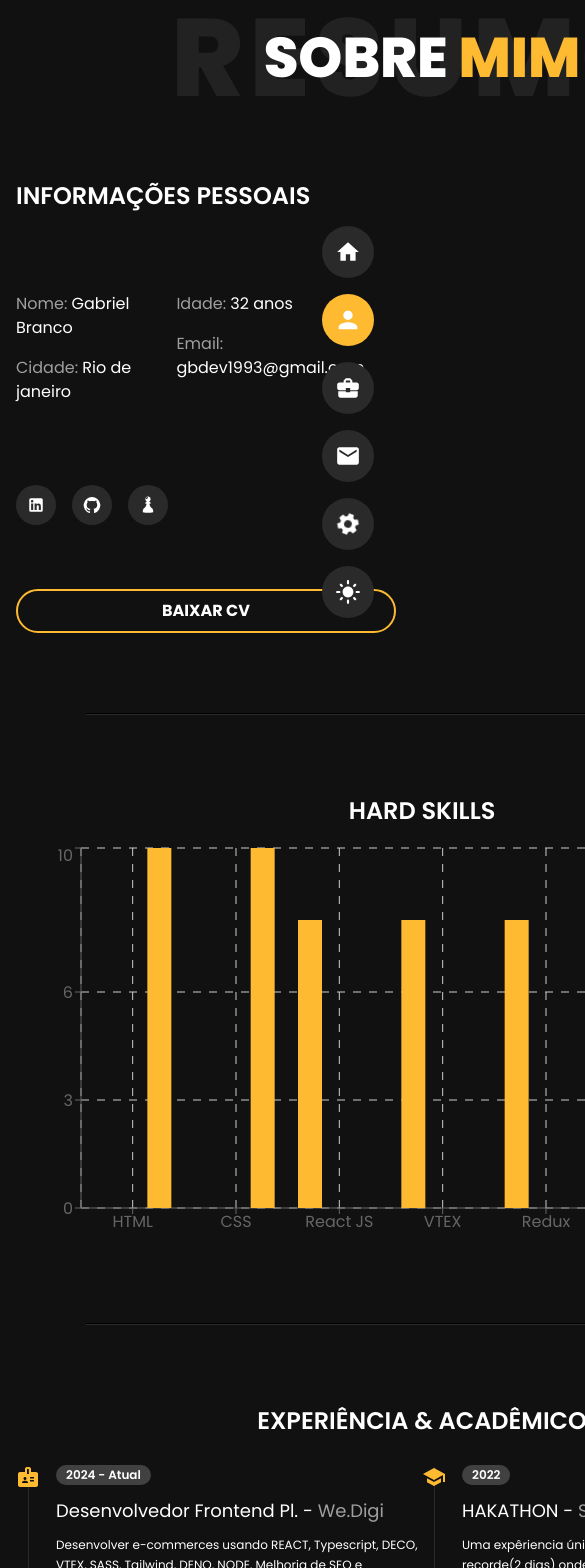
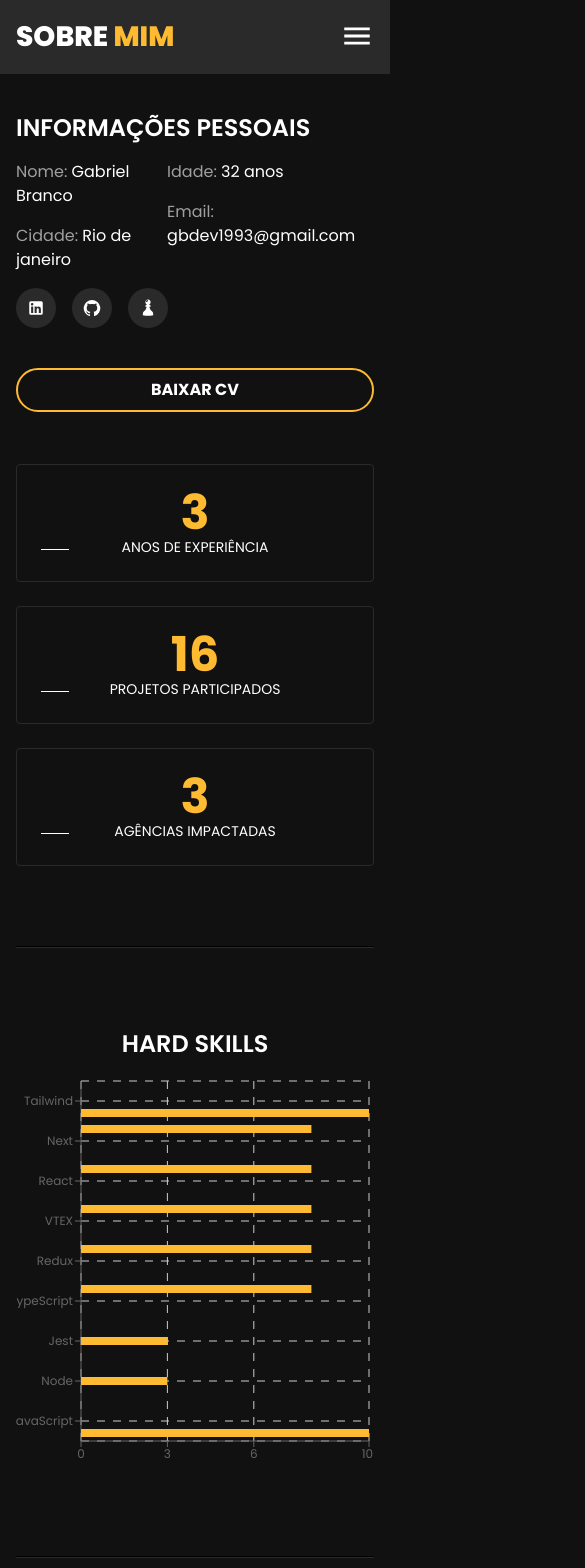
Before and after one commit to gb1993/portfolio, a Next.js app: page /sobre in a window 390 px wide. Shown: the top 1568 px of the page, 585 px wide, since content can reach past the window. Built offline with nearby package versions, Linux system fonts and the light colour scheme.

Commit message:
ajustes mobile

```diff
--- a/app/contato/page.tsx
+++ b/app/contato/page.tsx
@@ -53,7 +53,7 @@ const Contato = () => {
     <Container>
       <>
         <Title backTitle="CONTATO" title="FALE" highlight="COMIGO" />
-        <div className="w-full flex justify-between gap-7 flex-col lg:flex-row">
+        <div className="w-full flex justify-between gap-7 flex-col lg:flex-row mt-24 lg:mt-0">
           <div className="w-full lg:max-w-1/3">
             <TitleSecondary text="NÃO TENHA VERGONHA!" />
             <p className="text-dark-or-light-secondary mb-4 text-sm leading-normal">
--- a/app/globals.css
+++ b/app/globals.css
@@ -102,3 +102,8 @@
 .page-transition-bar:nth-child(7) {
   animation-delay: 1.08s;
 }
+@media (max-width: 1024px) {
+  .recharts-cartesian-axis-tick {
+    font-size: 12px;
+  }
+}
--- a/app/page.tsx
+++ b/app/page.tsx
@@ -3,12 +3,14 @@
 import { Typewriter } from "react-simple-typewriter";
 import getGreetings from "../utils/getGreeting";
 import ButtonLink from "@/components/ButtonLink";
+import Title from "@/components/Title";
 
 export default function Home() {
   const greet = getGreetings();
 
   return (
     <main className="w-full h-dvh flex flex-col justify-center max-w-[800px] m-auto px-4 animate-opacity-page">
+      <Title title="Home" />
       <h3
         className="text-lg text-dark-or-light-secondary"
         title="Baseado no horário de brasília"
--- a/app/sobre/page.tsx
+++ b/app/sobre/page.tsx
@@ -1,6 +1,13 @@
 import Container from "@/components/Container";
 import Title from "@/components/Title";
-import { socialMediaIconCss } from "@/utils/consts";
+import {
+  aboutKeyCss,
+  aboutMetricBoxCss,
+  aboutMetricBoxTextCss,
+  aboutMetricBoxYearsCss,
+  aboutValueCss,
+  socialMediaIconCss,
+} from "@/utils/consts";
 import Link from "next/link";
 import LinkedInIcon from "@mui/icons-material/LinkedIn";
 import GitHubIcon from "@mui/icons-material/GitHub";
@@ -11,19 +18,11 @@ import TecsChart from "@/components/TecsChart";
 import Experience from "@/components/Experience";
 
 const Sobre = () => {
-  const aboutKeyCss = "text-dark-or-light-secondary/60";
-  const aboutValueCss = "text-dark-or-light-secondary mb-4";
-  const aboutMetricBoxCss =
-    "w-full max-w-[240px] border rounded-sm border-black-secondary pt-5 pr-[30px] pb-[25px] pl-10";
-  const aboutMetricBoxYearsCss = `relative text-primary font-bold text-5xl after:content-["+"] after:absolute after:text-primary after:text-3xl after:font-normal`;
-  const aboutMetricBoxTextCss =
-    "relative pl-10 text-dark-or-light-secondary text-sm before:content-[''] before:absolute before:left-0 before:top-3 before:flex before:bg-dark-or-light-secondary before:w-7 before:h-[1px]";
-
   return (
     <Container>
       <>
         <Title backTitle="RESUMO" title="SOBRE" highlight="MIM" />
-        <section className="flex justify-between gap-13 w-full">
+        <section className="flex justify-between flex-col lg:flex-row gap-13 w-full mt-24 lg:mt-0">
           <div className="w-full flex justify-between flex-col">
             <TitleSecondary text="INFORMAÇÕES PESSOAIS" />
             <div className="flex justify-between">
@@ -83,13 +82,15 @@ const Sobre = () => {
                 </svg>
               </Link>
             </div>
+            <div className="mt-10 lg:mt-0">
             <ButtonLink
               link="/Currículo-Gabriel-Branco.pdf"
               text="BAIXAR CV"
               download={true}
             />
+            </div>
           </div>
-          <div className="w-full flex flex-wrap gap-6 justify-end">
+          <div className="w-full flex flex-wrap gap-6 justify-center lg:justify-end">
             <div className={aboutMetricBoxCss}>
               <h3 className={aboutMetricBoxYearsCss}>3</h3>
               <p className={aboutMetricBoxTextCss}>ANOS DE EXPERIÊNCIA</p>
@@ -105,7 +106,7 @@ const Sobre = () => {
           </div>
         </section>
         <Divide />
-        <section>
+        <section className="max-w-7xl w-full">
           <TitleSecondary text="HARD SKILLS" align="center" />
           <TecsChart />
         </section>
--- a/app/template.tsx
+++ b/app/template.tsx
@@ -3,7 +3,7 @@ import PageTransition from "@/components/PageTransition";
 
 export default function Template({ children }: { children: React.ReactNode }) {
   return (
-    <div className="min-w-dvh relative overflow-hidden">
+    <div className="w-full relative overflow-hidden">
       <PageTransition />
       <FloatBar />
       {children}
--- a/components/FloatBar/index.tsx
+++ b/components/FloatBar/index.tsx
@@ -15,6 +15,7 @@ import {
   themes,
 } from "@/utils/consts";
 import Link from "next/link";
+import MenuIcon from "@mui/icons-material/Menu";
 
 const FloatBar = () => {
   const { setColor, mode, toggleMode } = useColor();
@@ -22,7 +23,8 @@ const FloatBar = () => {
   const isActive = (href: string) => pathname === href;
 
   return (
-    <header className="fixed top-1/2 right-4 -translate-y-1/2 z-10 animate-opacity-page">
+    <>
+      <header className="hidden lg:block fixed top-1/2 right-4 -translate-y-1/2 z-10 animate-opacity-page">
         <ul className="flex flex-col gap-4 items-center">
           <li>
             <Link href="/" className={`group ${floatBarItemCss}`}>
@@ -85,7 +87,10 @@ const FloatBar = () => {
               ))}
             </ul>
             <div className="flex items-center justify-center w-full h-full z-[2] bg-black-secondary rounded-full group-hover:bg-primary duration-400">
-            <SettingsIcon className="animate-spin" sx={{ fontSize: "26px" }} />
+              <SettingsIcon
+                className="animate-spin"
+                sx={{ fontSize: "26px" }}
+              />
             </div>
           </li>
 
@@ -96,6 +101,15 @@ const FloatBar = () => {
           </li>
         </ul>
       </header>
+      <header className="lg:hidden fixed top-4 z-[11] right-4 animate-opacity-page">
+        <button className="cursor-pointer">
+          <MenuIcon
+            className="text-dark-or-light-secondary"
+            sx={{ width: 34, height: 40 }}
+          />
+        </button>
+      </header>
+    </>
   );
 };
 
--- a/components/PageTransition/index.tsx
+++ b/components/PageTransition/index.tsx
@@ -1,13 +1,13 @@
 "use client";
 import { useEffect } from "react";
 import { motion } from "framer-motion";
-
-const delays = [0.14, 0.28, 0.42, 0.56, 0.7, 0.84, 1.08];
+import { delays } from "@/utils/consts";
 
 const PageTransition = () => {
   useEffect(() => {
     const originalStyle = document.body.style.overflow;
     document.body.style.overflow = "hidden";
+    window.scrollTo(0, 0);
 
     const timer = setTimeout(() => {
       document.body.style.overflow = originalStyle;
--- a/components/TecsChart/index.tsx
+++ b/components/TecsChart/index.tsx
@@ -1,11 +1,22 @@
 "use client";
 import { dataChart } from "@/utils/consts";
-import { BarChart, Bar, XAxis, YAxis, Tooltip, CartesianGrid } from "recharts";
+import {
+  BarChart,
+  Bar,
+  XAxis,
+  YAxis,
+  Tooltip,
+  CartesianGrid,
+  ResponsiveContainer,
+} from "recharts";
 
 const TecsChart = () => {
   return (
+    <>
+      <div className="hidden lg:block">
+        <ResponsiveContainer width={"100%"} height={400} className={"m-auto"}>
           <BarChart
-      width={1000}
+            width={1280}
             height={400}
             data={dataChart}
             className="m-auto"
@@ -18,6 +29,28 @@ const TecsChart = () => {
             <Bar dataKey="junior" className="fill-primary" name="Junior" />
             <Bar dataKey="senior" className="fill-primary" name="Senior" />
           </BarChart>
+        </ResponsiveContainer>
+      </div>
+      <div className="block lg:hidden">
+        <ResponsiveContainer width="100%" height={400} className="m-auto">
+          <BarChart
+            width={1280}
+            height={400}
+            data={dataChart}
+            layout="vertical" // Define a orientação horizontal das barras
+            className="m-auto"
+          >
+            <CartesianGrid strokeDasharray="8 8" />
+            <XAxis type="number" domain={[0, 10]} /> {/* Eixo numérico */}
+            <YAxis type="category" dataKey="tech" /> {/* Eixo categórico */}
+            <Tooltip />
+            <Bar dataKey="pleno" className="fill-primary" name="Pleno" />
+            <Bar dataKey="junior" className="fill-primary" name="Junior" />
+            <Bar dataKey="senior" className="fill-primary" name="Senior" />
+          </BarChart>
+        </ResponsiveContainer>
+      </div>
+    </>
   );
 };
 
--- a/components/Title/index.tsx
+++ b/components/Title/index.tsx
@@ -3,23 +3,23 @@ import { useColor } from "@/context/ColorContext";
 
 interface Props {
   title: string;
-  backTitle: string;
-  highlight: string;
+  backTitle?: string;
+  highlight?: string;
 }
 
 const Title = ({ title, backTitle, highlight }: Props) => {
   const { mode } = useColor();
   const whatMode = mode === "dark";
   return (
-    <div className="w-fit mx-auto mb-20 relative flex items-center justify-center">
+    <div className="p-4 fixed top-0 z-10 lg:z-auto left-0 w-full lg:w-fit mx-auto mb-20 lg:relative lg:flex items-center justify-center bg-black-secondary lg:bg-transparent">
       <h2
-        className={`tracking-wider text-black-secondary font-extrabold text-[110px] leading-0 z-0 absolute top-1/2 left-1/2 transform -translate-x-1/2 -translate-y-1/2 ${
+        className={`lg:inline text-black-secondary font-extrabold text-[110px] leading-0 z-0 absolute top-1/2 left-1/2 transform -translate-x-1/2 -translate-y-1/2 ${
           whatMode ? "opacity-70" : "opacity-5"
-        }`}
+        } hidden`}
       >
         {backTitle}
       </h2>
-      <h1 className="text-dark-or-light-secondary font-extrabold text-[56px] z-[1]">
+      <h1 className="text-[28px] text-dark-or-light-secondary font-extrabold lg:text-[56px] z-[1]">
         {title} <span className="text-primary">{highlight}</span>
       </h1>
     </div>
--- a/utils/consts.ts
+++ b/utils/consts.ts
@@ -19,7 +19,13 @@ export const xpIconContainerCss =
   "flex justify-center relative before:content-[''] before:absolute before:top-0.5 before:bottom-0 before:bg-black-secondary before:w-[1px]";
 export const xpTagCss =
   "text-dark-or-light-secondary bg-dark-or-light-secondary/20 w-fit rounded-full px-2.5 py-0.5 text-xs font-semibold mb-3";
-
+export const aboutKeyCss = "text-dark-or-light-secondary/60";
+export const aboutValueCss = "text-dark-or-light-secondary mb-4";
+export const aboutMetricBoxCss =
+  "w-full max-w-full lg:max-w-[240px] border rounded-sm border-black-secondary p-6 text-center lg:text-start lg:pt-5 lg:pr-[30px] lg:pb-[25px] lg:pl-10";
+export const aboutMetricBoxYearsCss = `relative text-primary font-bold text-5xl after:content-["+"] after:absolute after:text-primary after:text-3xl after:font-normal`;
+export const aboutMetricBoxTextCss =
+  "relative lg:pl-10 text-dark-or-light-secondary text-sm before:content-[''] before:absolute before:left-0 before:top-3 before:flex before:bg-dark-or-light-secondary before:w-7 before:h-[1px]";
 /* ARRAY CONST */
 export const themes = [
   { color: "#febb32", value: "yellow" },
@@ -31,9 +37,9 @@ export const themes = [
   { color: "#f72b1c", value: "red" },
 ];
 export const dataChart = [
-  { tech: "HTML", senior: 10 },
-  { tech: "CSS", senior: 10 },
-  { tech: "React JS", pleno: 8 },
+  { tech: "Tailwind", senior: 10 },
+  { tech: "Next", pleno: 8 },
+  { tech: "React", pleno: 8 },
   { tech: "VTEX", pleno: 8 },
   { tech: "Redux", pleno: 8 },
   { tech: "TypeScript", pleno: 8 },
@@ -87,3 +93,4 @@ export const academic = [
       "Onde consegui a base para trilhar a carreira na área de tecnologia.",
   },
 ];
+export const delays = [0.14, 0.28, 0.42, 0.56, 0.7, 0.84, 1.08];
```
Also changed, not shown: app/trabalhos/page.tsx (+8 -8 lines), components/Experience/index.tsx (+5 -5 lines). Lines whose indentation alone changed are shown as unchanged.
